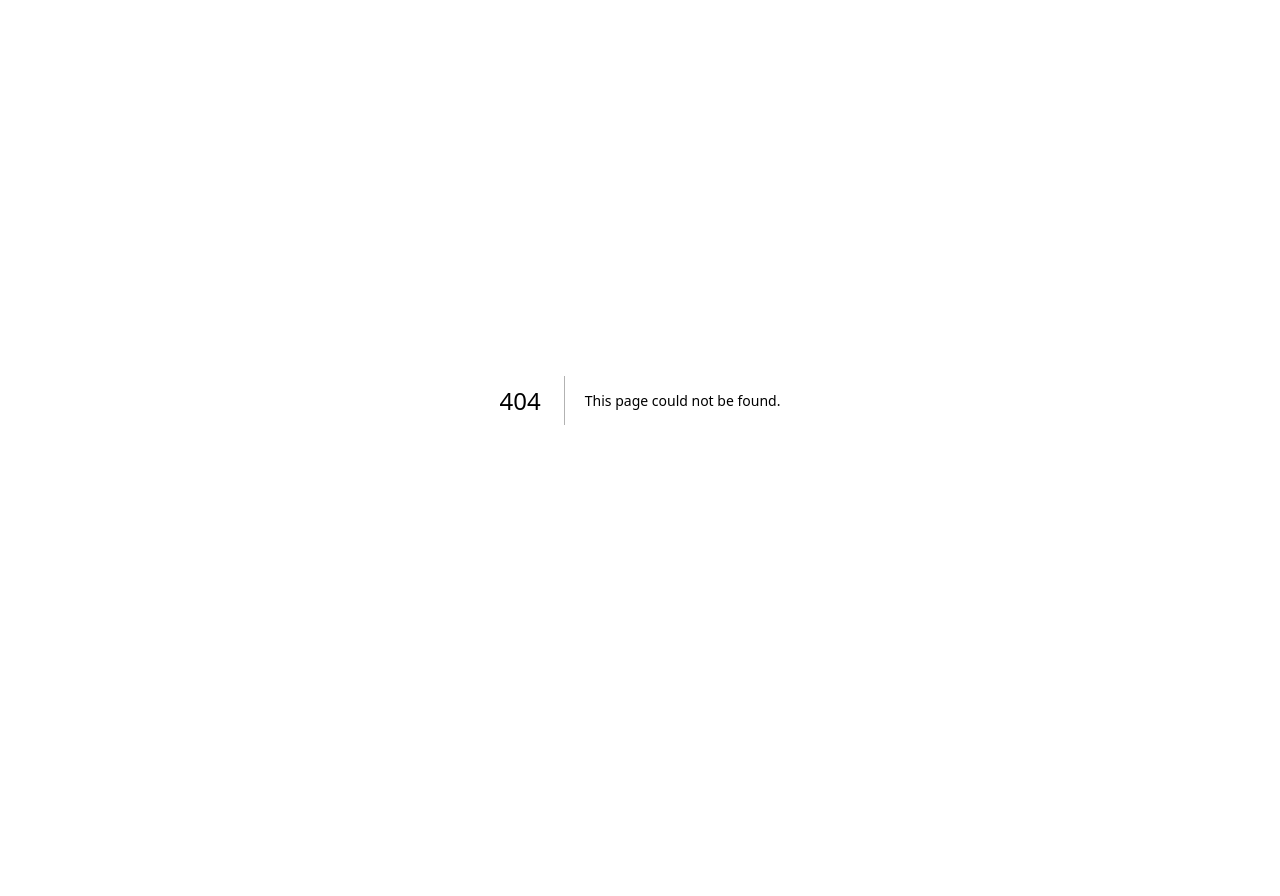
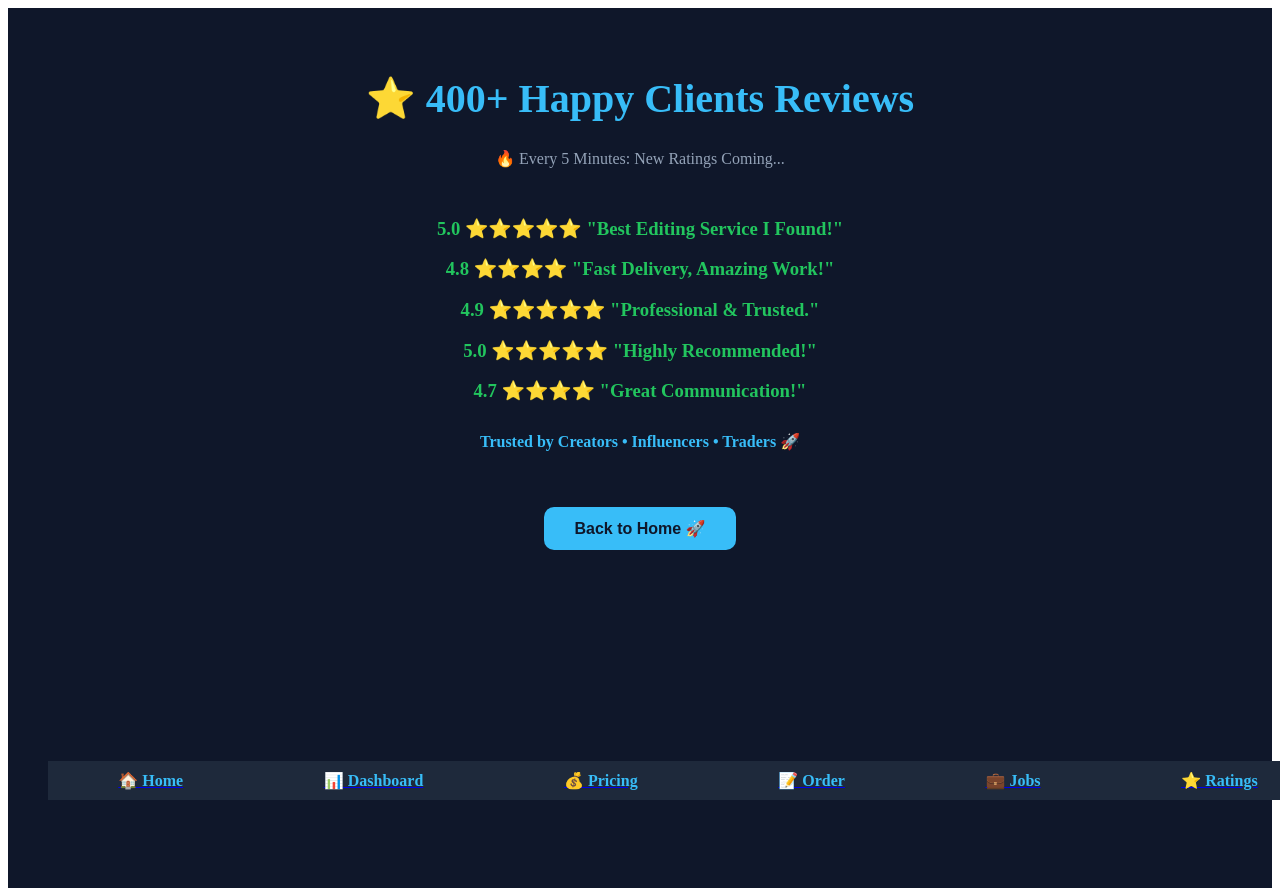
Before and after one commit to editingedition7/editing-edition08-, a Next.js app: page /rating in a window 1280 px wide. Before the commit this address had no page. Before the commit the page ends 800 px from the top, so only its background shows below. Built offline with nearby package versions, Linux system fonts and the light colour scheme.

Commit message:
rating.js
Signed-off-by: editingedition7 <ediitingedition@gmail.com>

```diff
--- /dev/null
+++ b/pages/rating.js
@@ -0,0 +1,74 @@
+import Link from 'next/link';
+
+export default function Rating() {
+    return (
+        <div style={{
+            backgroundColor: '#0f172a',
+            minHeight: '100vh',
+            color: 'white',
+            padding: '40px',
+            textAlign: 'center',
+            display: 'flex',
+            flexDirection: 'column',
+            justifyContent: 'space-between'
+        }}>
+            <div>
+                <h1 style={{ color: '#38bdf8', fontSize: '2.5rem' }}>⭐ 400+ Happy Clients Reviews</h1>
+                <p style={{ marginTop: '20px', color: '#94a3b8' }}>🔥 Every 5 Minutes: New Ratings Coming...</p>
+
+                <div style={{ marginTop: '50px' }}>
+                    <h3 style={{ color: '#22c55e' }}>5.0 ⭐⭐⭐⭐⭐ "Best Editing Service I Found!"</h3>
+                    <h3 style={{ color: '#22c55e' }}>4.8 ⭐⭐⭐⭐ "Fast Delivery, Amazing Work!"</h3>
+                    <h3 style={{ color: '#22c55e' }}>4.9 ⭐⭐⭐⭐⭐ "Professional & Trusted."</h3>
+                    <h3 style={{ color: '#22c55e' }}>5.0 ⭐⭐⭐⭐⭐ "Highly Recommended!"</h3>
+                    <h3 style={{ color: '#22c55e' }}>4.7 ⭐⭐⭐⭐ "Great Communication!"</h3>
+                </div>
+
+                <p style={{ marginTop: '30px', color: '#38bdf8', fontWeight: 'bold' }}>Trusted by Creators • Influencers • Traders 🚀</p>
+
+                <Link href="/"><button style={buttonStyle}>Back to Home 🚀</button></Link>
+            </div>
+
+            <BottomNav />
+        </div>
+    );
+}
+
+function BottomNav() {
+    return (
+        <div style={{
+            display: 'flex',
+            justifyContent: 'space-around',
+            width: '100%',
+            backgroundColor: '#1e293b',
+            padding: '10px 0',
+            position: 'fixed',
+            bottom: 0
+        }}>
+            <Link href="/"><span style={navItem}>🏠 Home</span></Link>
+            <Link href="/dashboard"><span style={navItem}>📊 Dashboard</span></Link>
+            <Link href="/pricing"><span style={navItem}>💰 Pricing</span></Link>
+            <Link href="/order"><span style={navItem}>📝 Order</span></Link>
+            <Link href="/job"><span style={navItem}>💼 Jobs</span></Link>
+            <Link href="/rating"><span style={navItem}>⭐ Ratings</span></Link>
+        </div>
+    );
+}
+
+const navItem = {
+    color: '#38bdf8',
+    fontWeight: 'bold',
+    cursor: 'pointer'
+};
+
+const buttonStyle = {
+    marginTop: '40px',
+    padding: '12px 30px',
+    backgroundColor: '#38bdf8',
+    color: '#0f172a',
+    fontWeight: 'bold',
+    border: 'none',
+    borderRadius: '10px',
+    cursor: 'pointer',
+    fontSize: '1rem',
+};
```
